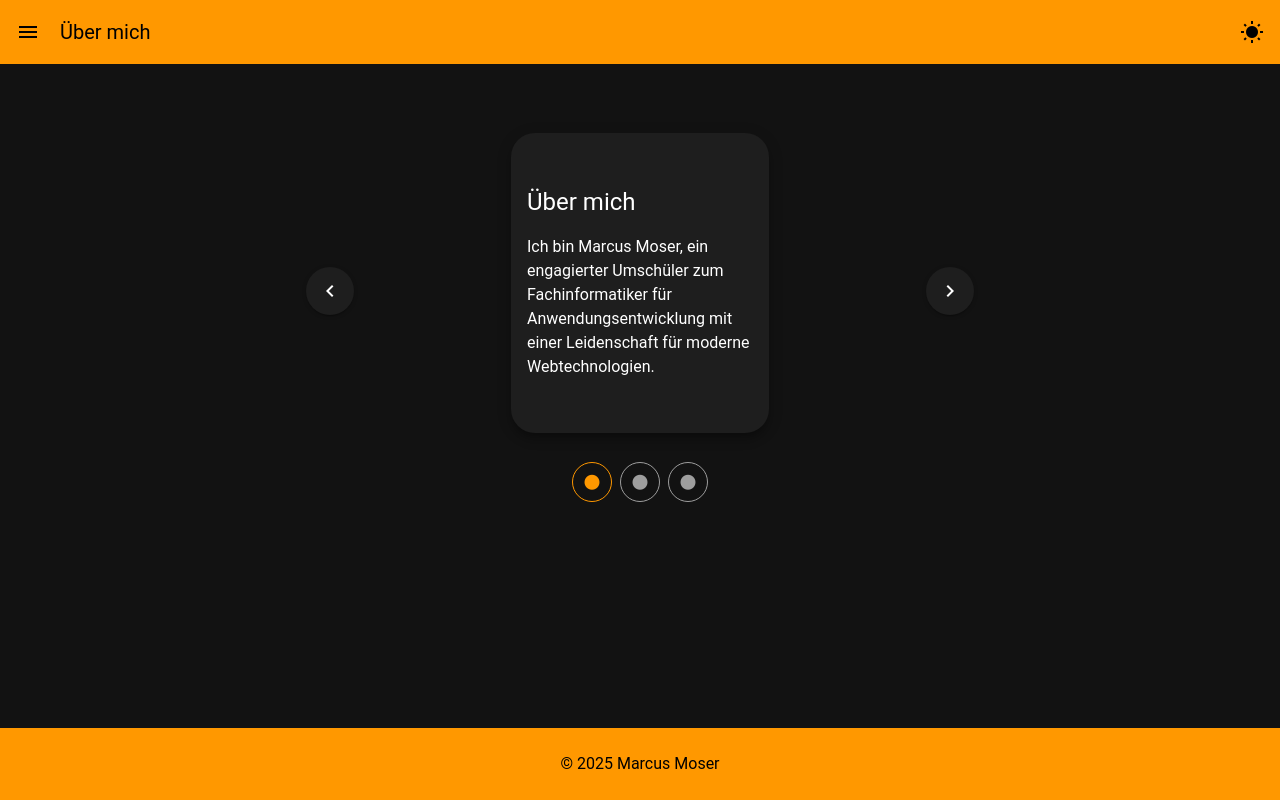
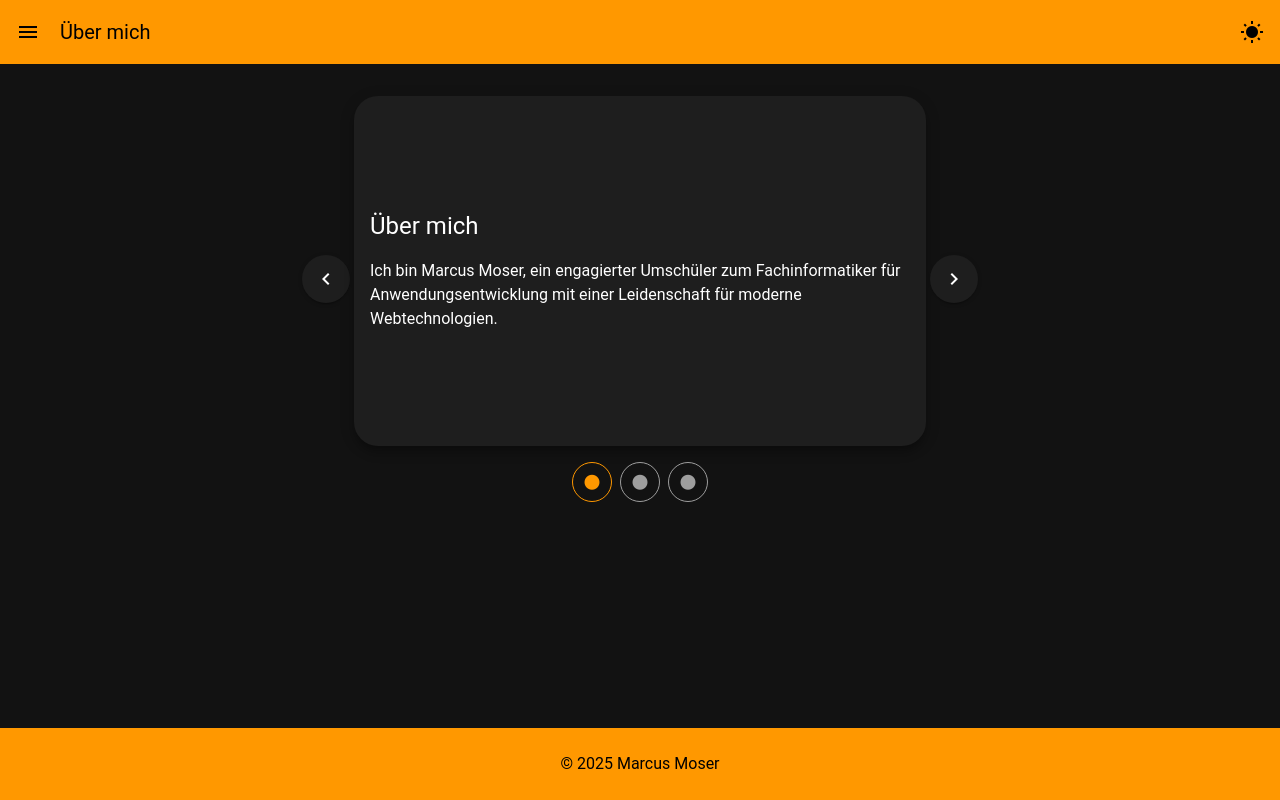
Before and after one commit to Mac80Mo/profile-website, a Vue app: page /about in a window 1280 px wide. Built offline with nearby package versions, Linux system fonts and the light colour scheme.

Commit message:
Abstände zwischen Cards und NavBar vereinheitlicht

```diff
--- a/src/App.vue
+++ b/src/App.vue
@@ -4,7 +4,7 @@
     <NavBar />
 
     <!-- Page Content -->
-    <v-main class="pt-16 pb-12">
+    <v-main class="main-content">
       <v-container class="pa-4" style="max-width: 1200px;" fluid>
         <v-row justify="center">
           <v-col cols="12" sm="10" md="8" lg="6">
@@ -51,4 +51,10 @@ watch(() => route.path, () => {
   min-height: calc(100vh - 128px); /* 64px oben + 64px unten */
 }
 
+.main-content {
+  padding-top: 80px; /* gleichmäßiger Abstand */
+  padding-bottom: 80px;
+}
+
+
 </style>
--- a/src/views/AboutView.vue
+++ b/src/views/AboutView.vue
@@ -1,6 +1,5 @@
 <template>
-  <v-container class="py-10">
-    <v-row class="justify-center align-center" style="position: relative; height: 350px;">
+  <div style="position: relative; height: 350px;">
     <!-- Linker Button -->
     <v-btn
       icon
@@ -12,16 +11,15 @@
     </v-btn>
 
     <!-- Card mit fester Größe -->
-      <v-col cols="12" md="6">
     <v-card
-          class="pa-4"
+      class="pa-4 mx-auto"
       elevation="8"
       rounded="xl"
+      max-width="600"
       style="min-height: 300px; height: 100%; display: flex; flex-direction: column; justify-content: center;"
     >
       <component :is="cards[currentSlide].component" />
     </v-card>
-      </v-col>
 
     <!-- Rechter Button -->
     <v-btn
@@ -32,10 +30,10 @@
     >
       <v-icon>mdi-chevron-right</v-icon>
     </v-btn>
-    </v-row>
+  </div>
 
   <!-- Dots Navigation -->
-    <v-row justify="center" class="mt-4">
+  <div class="text-center mt-4">
     <v-btn
       v-for="(card, index) in cards"
       :key="index"
@@ -48,8 +46,7 @@
     >
       <v-icon>mdi-circle</v-icon>
     </v-btn>
-    </v-row>
-  </v-container>
+  </div>
 </template>
 
 <script setup lang="ts">
```
Lines whose indentation alone changed are shown as unchanged.
